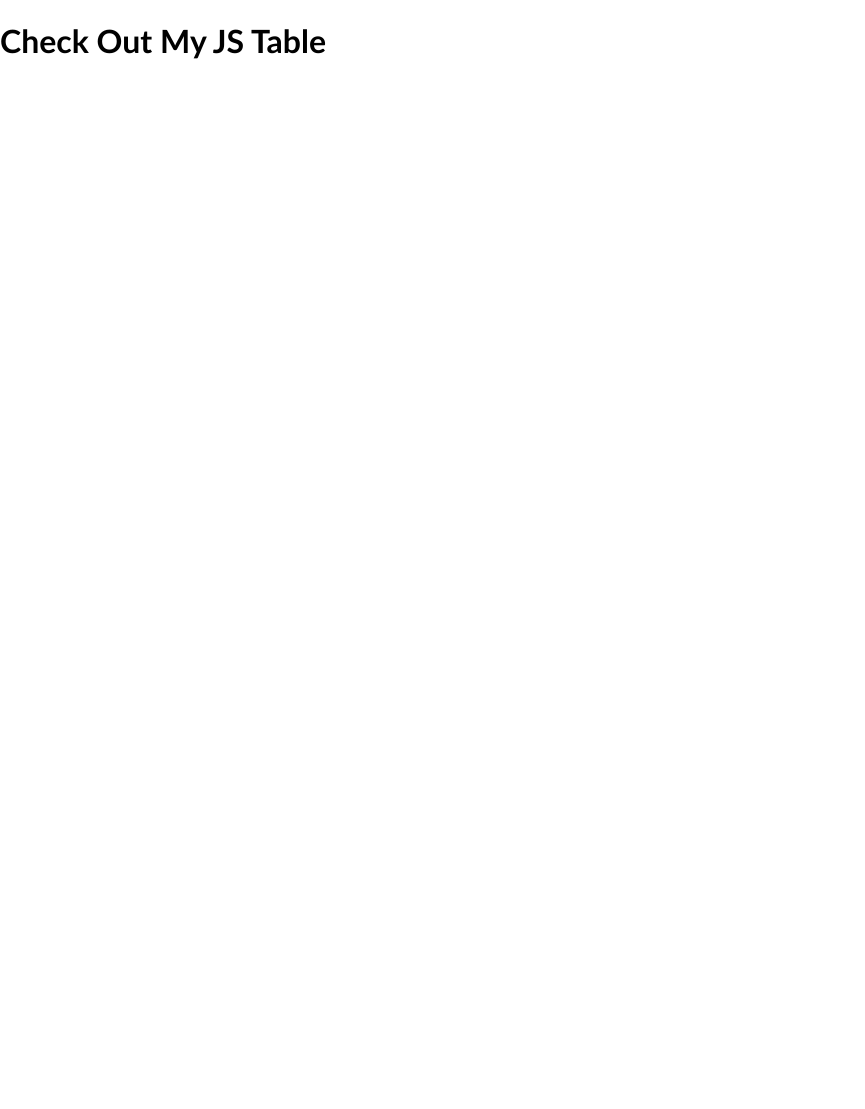
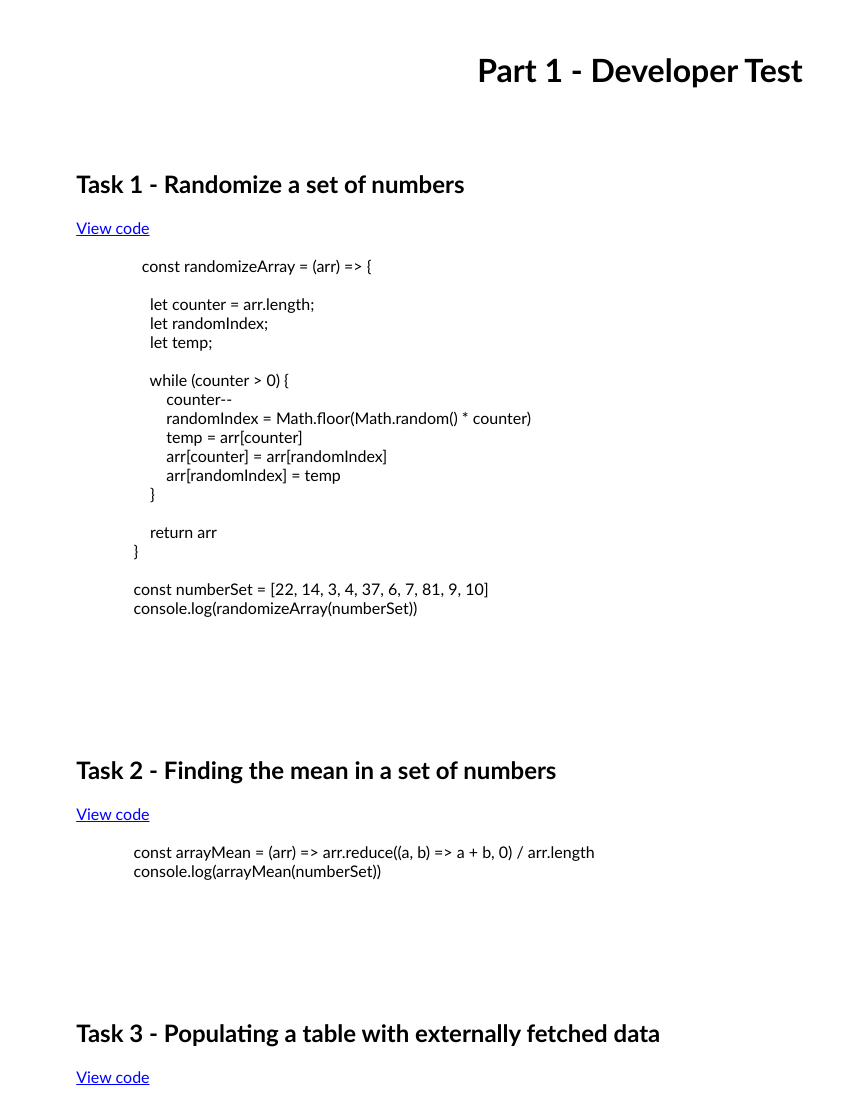
Before and after one commit to MdotB/BP_Dev_Test, a plain HTML site: page index.html in a window 1280 px wide. Shown: the whole page, without its empty margins (0-865 px from the left). Before the commit the page ends 800 px from the top, so only its background shows below. Drawn offline with Linux system fonts and the light colour scheme; no server answers.

Commit message:
answers provided in markup and key output logged to console for viewing

```diff
--- a/index.css
+++ b/index.css
@@ -1,9 +1,40 @@
 * {
     box-sizing: border-box;
     font-family: 'Trebuchet MS', 'Lucida Sans Unicode', 'Lucida Grande', 'Lucida Sans', Arial, sans-serif;
+    margin: 0;
+    padding: 0;
 }
 
 html, body {
-    margin: 0;
-    padding: 0;
+
 }
+.wrapper {
+    display: flex;
+    flex-direction: column;
+    justify-content: center;
+    align-items: center;
+    width: 96%;
+    padding: 0 2%;
+    margin: 0 auto;
+}
+a {
+    color: blue;
+}
+h1 {
+    text-align: center;
+    margin: 50px 0 30px 0;
+}
+
+h2 {
+    margin-bottom: 20px;
+}
+.task-wrapper {
+    display: flex;
+    flex-direction: column;
+    align-items: flex-start;
+    width: 100%;
+    margin: 50px 0 50px 50px;
+}
+#table-wrapper {
+    margin-top: 20px;
+}
--- a/index.html
+++ b/index.html
@@ -8,8 +8,53 @@
     <link rel="stylesheet" href="./index.css">
 </head>
 <body>
-    <h1>Check Out My JS Table</h1>
-  <div id="table-wrapper"></div>
+    <h1>Part 1 - Developer Test</h1>
+    <div class="wrapper">
+      <div class="task-wrapper">
+        <h2>Task 1 - Randomize a set of numbers</h2>
+        <a href="https://github.com/MdotB/BP_Dev_Test/blob/master/index.js">View code</a>
+        <pre>
+            <code>
+                const randomizeArray = (arr) => {
+
+                  let counter = arr.length;
+                  let randomIndex;
+                  let temp;
+
+                  while (counter > 0) {
+                      counter--
+                      randomIndex = Math.floor(Math.random() * counter)
+                      temp = arr[counter]
+                      arr[counter] = arr[randomIndex]
+                      arr[randomIndex] = temp
+                  }
+
+                  return arr
+              }
+
+              const numberSet = [22, 14, 3, 4, 37, 6, 7, 81, 9, 10]
+              console.log(randomizeArray(numberSet))
+            </code>
+          </pre>
+      </div>
+      <div class="task-wrapper">
+        <h2>Task 2 - Finding the mean in a set of numbers</h2>
+        <a href="https://github.com/MdotB/BP_Dev_Test/blob/master/index.js">View code</a>
+        <pre>
+          <code>
+              const arrayMean = (arr) => arr.reduce((a, b) => a + b, 0) / arr.length
+              console.log(arrayMean(numberSet))
+          </code>
+        </pre>
+        <a href=""></a>
+      </div>
+      <div class="task-wrapper">
+        <h2>Task 3 - Populating a table with externally fetched data</h2>
+        <a href="https://github.com/MdotB/BP_Dev_Test/blob/master/index.js">View code</a>
+        <div id="table-wrapper"></div>
+      </div>
+    </div>
+
   <script src="./index.js"></script>
 </body>
 </html>
--- a/index.js
+++ b/index.js
@@ -1,34 +1,34 @@
-// // BEGIN TASK 1
+// BEGIN TASK 1
 
-// const randomizeArray = (arr) => {
+const randomizeArray = (arr) => {
 
-//     let counter = arr.length;
-//     let randomIndex;
-//     let temp;
+    let counter = arr.length;
+    let randomIndex;
+    let temp;
 
-//     while (counter > 0) {
-//         counter--
-//         randomIndex = Math.floor(Math.random() * counter)
-//         temp = arr[counter]
-//         arr[counter] = arr[randomIndex]
-//         arr[randomIndex] = temp
-//     }
+    while (counter > 0) {
+        counter--
+        randomIndex = Math.floor(Math.random() * counter)
+        temp = arr[counter]
+        arr[counter] = arr[randomIndex]
+        arr[randomIndex] = temp
+    }
 
-//     return arr
-// }
+    return arr
+}
 
-// const numberSet = [22, 14, 3, 4, 37, 6, 7, 81, 9, 10]
-// console.log(randomizeArray(numberSet))
+const numberSet = [22, 14, 3, 4, 37, 6, 7, 81, 9, 10]
+console.log(randomizeArray(numberSet))
 
-// // END TASK 1
+// END TASK 1
 
 
-// // BEGIN TASK 2
+// BEGIN TASK 2
 
-// const arrayMean = (arr) => arr.reduce((a, b) => a + b, 0) / arr.length
-// console.log(arrayMean(numberSet))
+const arrayMean = (arr) => arr.reduce((a, b) => a + b, 0) / arr.length
+console.log(arrayMean(numberSet))
 
-// // END TASK 2
+// END TASK 2
 
 
 // BEGIN TASK 3
@@ -42,6 +42,7 @@ const makeTableFromData = () => {
     fetch(endPoint) // Fetch data
     .then(res => res.json()) // convert to js object
     .then(res => { // build table and inject dynamic data from endpoint
+        console.log(res)
         txt += "<table border='1'>"
           + "<thead>" + "<tr><th>First Name</th><th>Last Name</th>"
           + "<th>Email</th><th>Gender</th></tr></thead><tbody>"
@@ -54,7 +55,7 @@ const makeTableFromData = () => {
             txt += "</tr>"
         }
         txt += "</tbody></table>"
-
+        console.log(txt)
         document.getElementById("table-wrapper").innerHTML = txt // render table
     })
     .catch(err => console.log(err))
```
